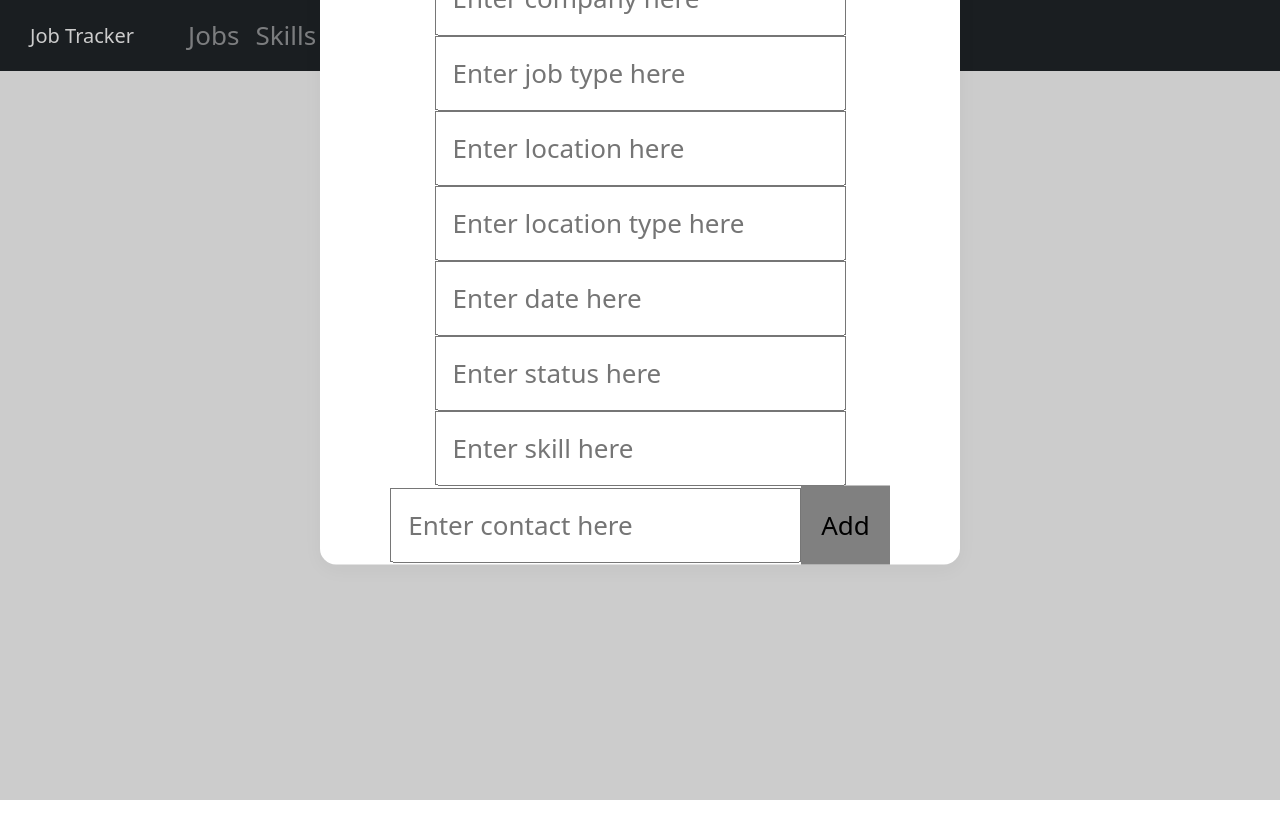
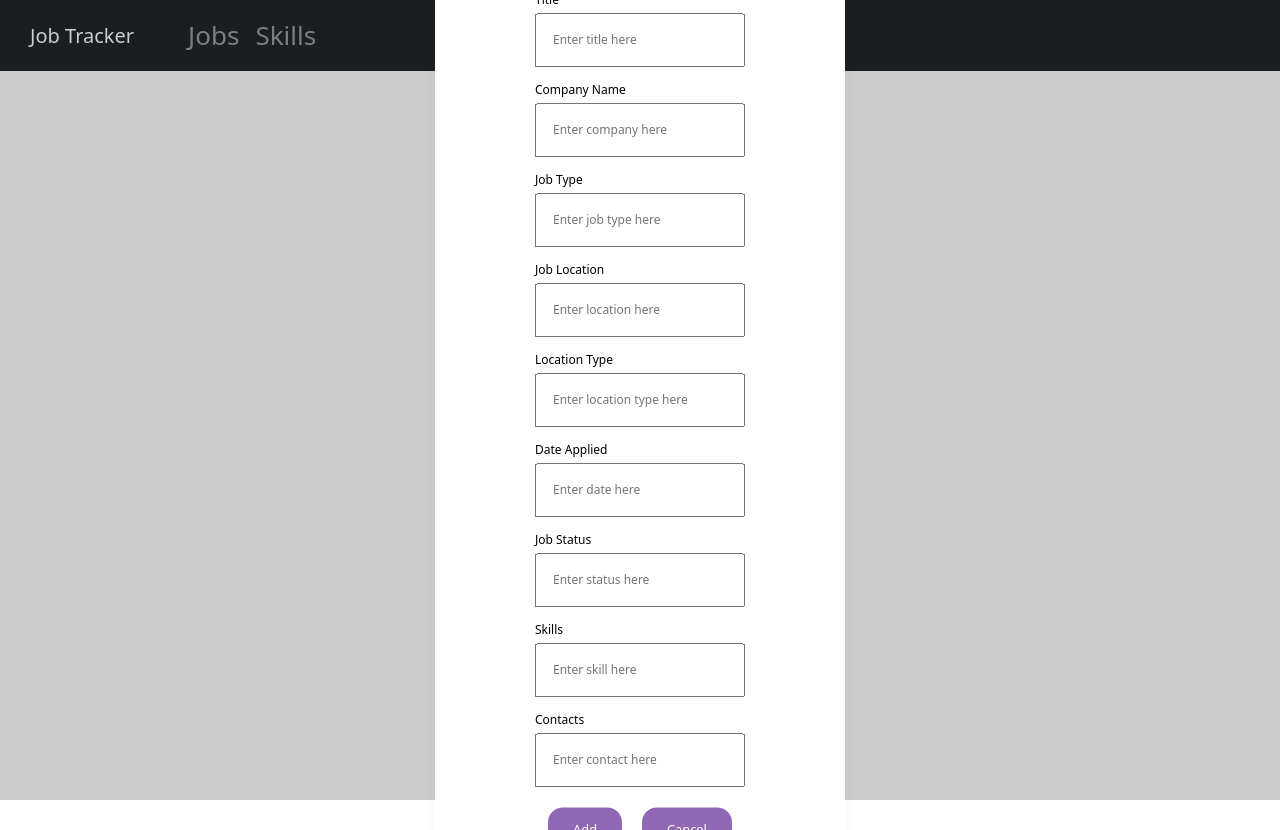
Before and after one commit to repaolucci/Capstone-Job-Tracker, a React (Create React App) app in the folder frontend/: page /add-job in a window 1280 px wide. Built offline with nearby package versions, Linux system fonts and the light colour scheme.

Commit message:
Updated CSS on Add Job Modal

```diff
--- a/frontend/src/App.css
+++ b/frontend/src/App.css
@@ -60,7 +60,7 @@ a {
 
 td, th {
   border: 1px solid #ddd;
-  padding: 8px;
+  padding: 10px;
 }
 
 tr:nth-child(even){background-color: #f2f2f2;}
@@ -71,8 +71,13 @@ th {
   padding-top: 12px;
   padding-bottom: 12px;
   text-align: left;
-  background-color: green;
+  background-color: #9068b6;
   color: white;
+  font-size: 20px;
+}
+
+td {
+  font-size: 14px;
 }
 
 .fixed-top {
@@ -121,3 +126,15 @@ button {
   color: black;
   text-decoration: underline;
 }
+
+.addJobButton {
+  margin: 20px 10px;
+  cursor: pointer;
+  font-weight: 500;
+  padding: 13px 25px;
+  border-radius: 15px;
+  font-size: 0.8rem;
+  border: none;
+  color: white;
+  background: #9068b6;
+}
--- a/frontend/src/components/Modal/AddJob.js
+++ b/frontend/src/components/Modal/AddJob.js
@@ -53,64 +53,111 @@ export const AddJob = ({ setIsOpen }) => {
           <div className={styles.modalHeader}>
             <h1>Add Job</h1>
           </div>
+
+          <div className={styles.modalContent}>
+            <label className={styles.label} for="title">
+              Title
+            </label>
             <input
+              className={styles.input}
               type="text"
+              name="title"
+              id="title"
               value={title}
               placeholder="Enter title here"
               onChange={(e) => setTitle(e.target.value)}
             />
+
+            <label className={styles.label} for="title">
+              Company Name
+            </label>
             <input
+              className={styles.input}
               type="text"
               placeholder="Enter company here"
               value={companyName}
               onChange={(e) => setCompany(e.target.value)}
             />
+
+            <label className={styles.label} for="title">
+              Job Type
+            </label>
             <input
+              className={styles.input}
               type="text"
               placeholder="Enter job type here"
               value={jobType}
               onChange={(e) => setJobType(e.target.value)}
             />
+
+            <label className={styles.label} for="title">
+              Job Location
+            </label>
             <input
+              className={styles.input}
               type="text"
               placeholder="Enter location here"
               value={location}
               onChange={(e) => setLocation(e.target.value)}
             />
+
+            <label className={styles.label} for="title">
+              Location Type
+            </label>
             <input
+              className={styles.input}
               type="text"
               placeholder="Enter location type here"
               value={locationType}
               onChange={(e) => setLocationType(e.target.value)}
             />
+
+            <label className={styles.label} for="title">
+              Date Applied
+            </label>
             <input
+              className={styles.input}
               type="text"
               placeholder="Enter date here"
               value={dateApplied}
               onChange={(e) => setDate(e.target.value)}
             />
+
+            <label className={styles.label} for="title">
+              Job Status
+            </label>
             <input
+              className={styles.input}
               type="text"
               placeholder="Enter status here"
               value={status}
               onChange={(e) => setStatus(e.target.value)}
             />
+
+            <label className={styles.label} for="title">
+              Skills
+            </label>
             <input
+              className={styles.input}
               type="text"
               placeholder="Enter skill here"
               value={skills}
               onChange={(e) => setSkill(e.target.value)}
             />
+
+            <label className={styles.label} for="title">
+              Contacts
+            </label>
             <input
+              className={styles.input}
               type="text"
               placeholder="Enter contact here"
               value={contacts}
               onChange={(e) => setContact(e.target.value)}
             />
-          <button onClick={addJob}>Add</button>
-          <button className={styles.closeBtn} onClick={() => setIsOpen(false)}>
-            Cancel
-          </button>
+            <button className={styles.addButton} onClick={addJob}>Add</button>
+            <button className={styles.closeButton} onClick={() => setIsOpen(false)}>Cancel</button>
+          </div>
         </div>
       </div>
     </>
--- a/frontend/src/components/Modal/AddJob.module.css
+++ b/frontend/src/components/Modal/AddJob.module.css
@@ -1,7 +1,7 @@
 .darkBG {
   background-color: rgba(0, 0, 0, 0.2);
-  width: 100vw;
-  height: 100vh;
+  width: 100%;
+  height: 100%;
   z-index: 0;
   top: 50%;
   left: 50%;
@@ -11,16 +11,12 @@
 
 .centered {
   position: fixed;
-  top: 25%;
-  /* top: 50%; */
+  top: 50%;
   left: 50%;
   transform: translate(-50%, -50%);
 }
 
 .modal {
-  /* width: 250px;
-  height: 170px;
-  */
   background: white;
   color: white;
   z-index: 10;
@@ -46,83 +42,34 @@
 }
 
 .modalContent {
-  padding: 10px;
+  padding: 10px 100px 10px 100px;
   font-size: 14px;
   color: #2c3e50;
   text-align: center;
 }
 
-.modalActions {
-  position: absolute;
-  bottom: 2px;
-  margin-bottom: 10px;
-  width: 100%;
+h1, .label{
+  color: black;
 }
 
-.actionsContainer {
-  display: flex;
-  justify-content: space-around;
-  align-items: center;
+.input {
+  margin-bottom: 10px;
 }
 
-.closeBtn {
+
+.label, .input{
+  display: block;
+  font-size: 12px;
+}
+
+.addButton, .closeButton {
+  margin: 10px 10px;
   cursor: pointer;
   font-weight: 500;
-  padding: 4px 8px;
-  border-radius: 8px;
-  border: none;
-  font-size: 18px;
-  color: #2c3e50;
-  background: white;
-  transition: all 0.25s ease;
-  box-shadow: 0 5px 20px 0 rgba(0, 0, 0, 0.06);
-  position: absolute;
-  right: 0;
-  top: 0;
-  align-self: flex-end;
-  margin-top: -7px;
-  margin-right: -7px;
-}
-
-.closeBtn:hover {
-  box-shadow: 0 5px 20px 0 rgba(0, 0, 0, 0.04);
-  transform: translate(-4px, 4px);
-}
-
-.deleteBtn {
-  margin-top: 10px;
-  cursor: pointer;
-  font-weight: 500;
-  padding: 11px 28px;
-  border-radius: 12px;
+  padding: 13px 25px;
+  border-radius: 15px;
   font-size: 0.8rem;
   border: none;
-  color: #fff;
-  background: #ff3e4e;
-  transition: all 0.25s ease;
+  color: white;
+  background: #9068b6;
 }
-
-.deleteBtn:hover {
-  box-shadow: 0 10px 20px -10px rgba(255, 62, 78, 0.6);
-  transform: translateY(-5px);
-  background: #ff3e4e;
-}
-
-.cancelBtn {
-  margin-top: 10px;
-  cursor: pointer;
-  font-weight: 500;
-  padding: 11px 28px;
-  border-radius: 12px;
-  font-size: 0.8rem;
-  border: none;
-  color: #2c3e50;
-  background: #fcfcfc;
-  transition: all 0.25s ease;
-}
-
-.cancelBtn:hover {
-  box-shadow: none;
-  transform: none;
-  background: whitesmoke;
-}
--- a/frontend/src/pages/Homepage.js
+++ b/frontend/src/pages/Homepage.js
@@ -1,32 +1,34 @@
-import React from 'react';
-import { Link } from 'react-router-dom';
-import JobList from '../components/JobList';
-import { useState, useEffect } from 'react';
-import { useHistory } from 'react-router-dom';
-import AddJob from '../components/Modal/AddJob';
+import React from "react";
+import { Link } from "react-router-dom";
+import JobList from "../components/JobList";
+import { useState, useEffect } from "react";
+import { useHistory } from "react-router-dom";
+import AddJob from "../components/Modal/AddJob";
 
 function HomePage({ setJobToEdit }) {
   const [jobs, setJobs] = useState([]);
   const history = useHistory();
   const [isOpen, setIsOpen] = useState(false);
 
-    const onDelete = async _id => {
-        const response = await fetch(`/jobs/${_id}`, { method: 'DELETE' });
+  const onDelete = async (_id) => {
+    const response = await fetch(`/jobs/${_id}`, { method: "DELETE" });
     if (response.status === 204) {
-            const newJobs = jobs.filter(m => m._id !== _id);
+      const newJobs = jobs.filter((m) => m._id !== _id);
       setJobs(newJobs);
     } else {
-        console.error(`Failed to delete job with _id = ${_id}, status code = ${response.status}`)
+      console.error(
+        `Failed to delete job with _id = ${_id}, status code = ${response.status}`
+      );
     }
   };
 
-    const onEdit = job => {
+  const onEdit = (job) => {
     setJobToEdit(job);
     history.push("/edit-job");
-    }
+  };
 
   const loadJobs = async () => {
-        const response = await fetch('/jobs');
+    const response = await fetch("/jobs");
     const data = await response.json();
     setJobs(data);
   };
@@ -37,11 +39,11 @@ function HomePage({ setJobToEdit }) {
 
   return (
     <>
-            <h2>Job Tracker</h2>
       <JobList jobs={jobs} onDelete={onDelete} onEdit={onEdit}></JobList>
-            <button onClick={() => setIsOpen(true)}>Open Modal</button>
+      <button className="addJobButton" onClick={() => setIsOpen(true)}>
+        Open Modal
+      </button>
       {isOpen && <AddJob setIsOpen={setIsOpen} />}
-            <Link to="/add-job">Add a job</Link>
     </>
   );
 }
```
Lines whose indentation alone changed are shown as unchanged.
